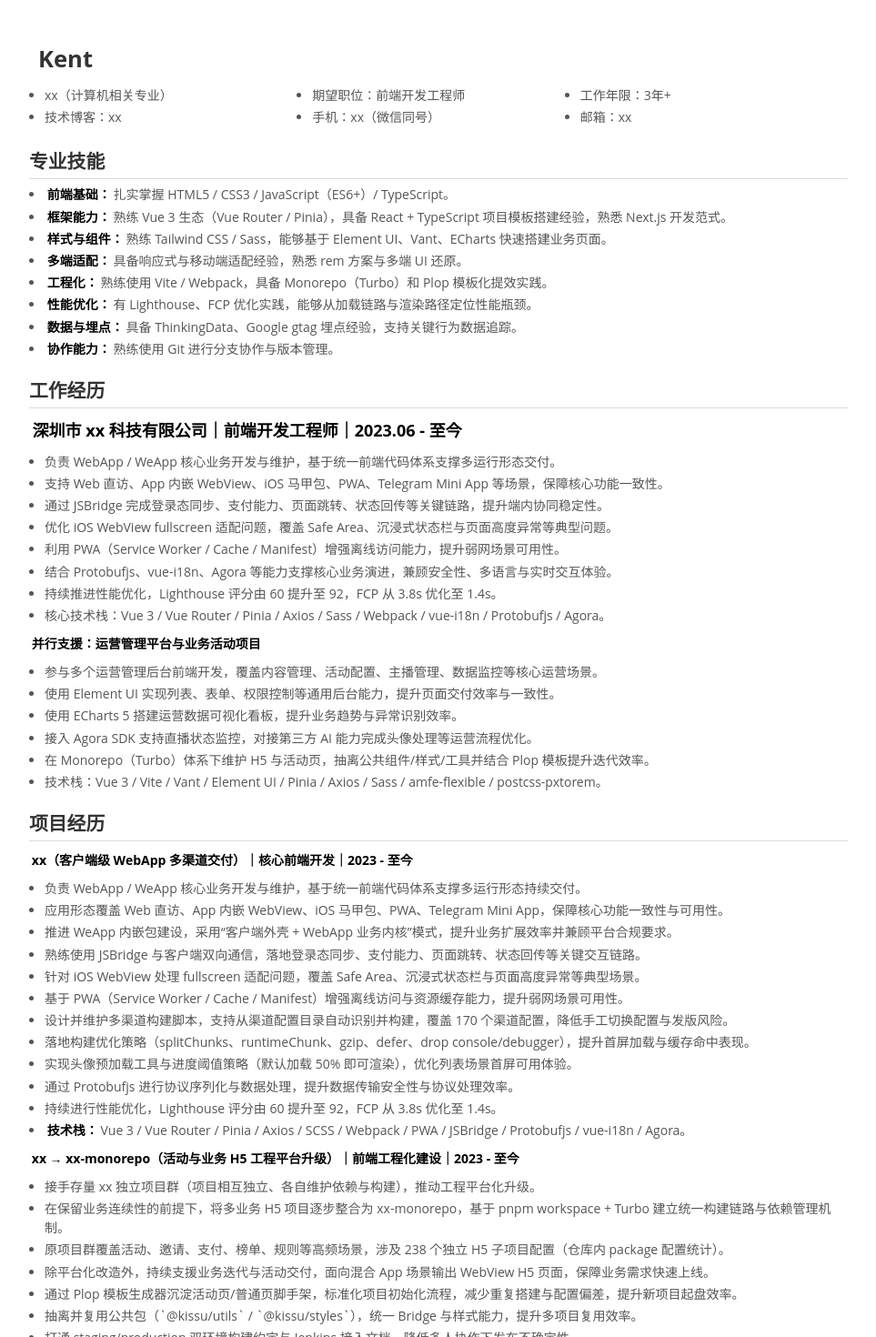
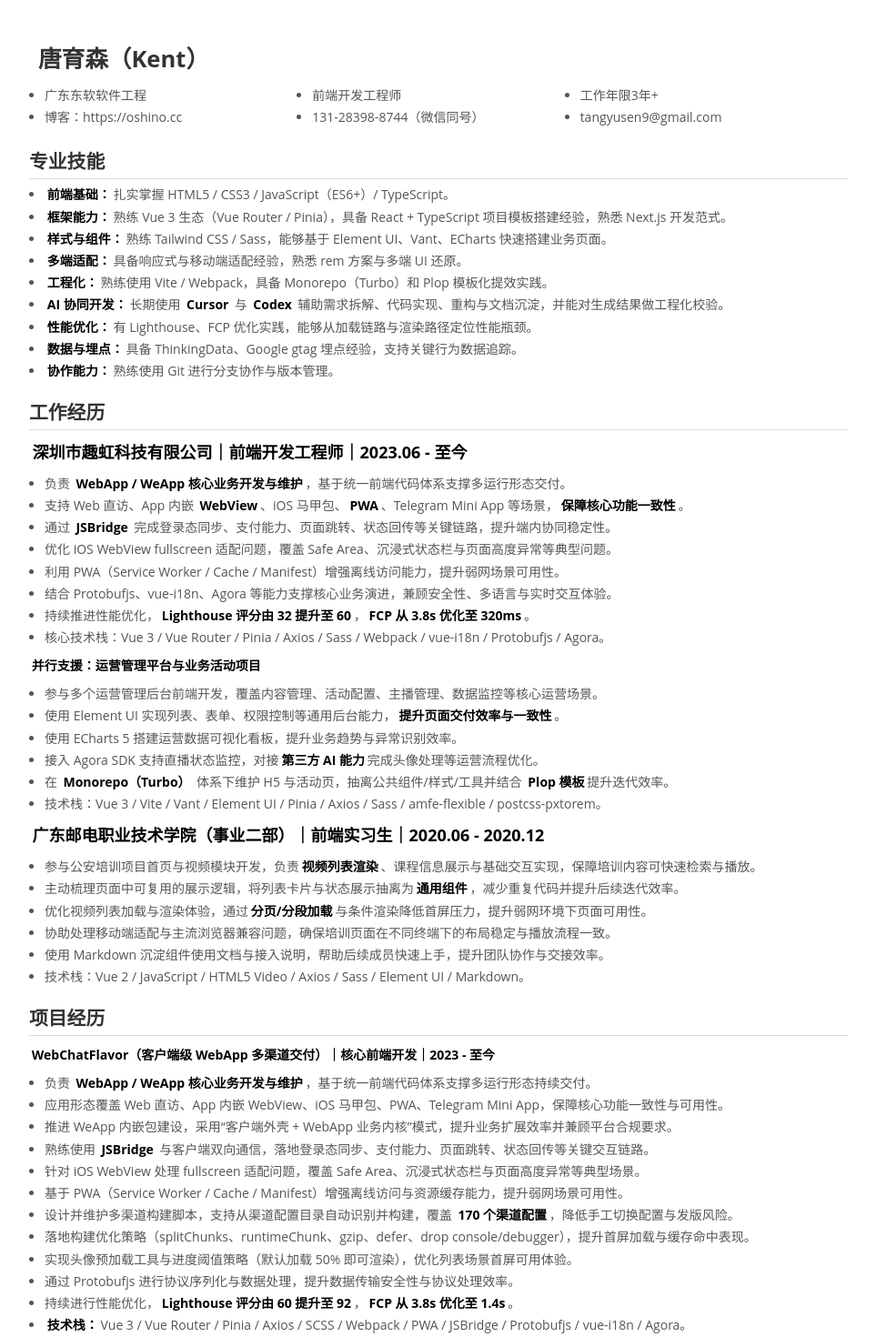
Before and after one commit to ooooshino/ooooshino.github.io, a Vue app: page / in a window 1280 px wide. Shown: the top 1470 px of the page at 91% size, without its empty margins (158-1121 px from the left). Built offline with nearby package versions, Linux system fonts and the light colour scheme.

Commit message:
feat(简历): 新增实习经历并突出AI与项目亮点

```diff
--- a/src/components/CompanyExperience.vue
+++ b/src/components/CompanyExperience.vue
@@ -3,18 +3,18 @@
     <h2>工作经历</h2>
 
     <p>
-      <strong class="text-lg">深圳市 xx 科技有限公司｜前端开发工程师｜2023.06 - 至今</strong>
+      <strong class="text-lg">深圳市趣虹科技有限公司｜前端开发工程师｜2023.06 - 至今</strong>
     </p>
 
     <ul>
       <li>
-        负责 WebApp / WeApp 核心业务开发与维护，基于统一前端代码体系支撑多运行形态交付。
+        负责 <strong>WebApp / WeApp 核心业务开发与维护</strong>，基于统一前端代码体系支撑多运行形态交付。
       </li>
       <li>
-        支持 Web 直访、App 内嵌 WebView、iOS 马甲包、PWA、Telegram Mini App 等场景，保障核心功能一致性。
+        支持 Web 直访、App 内嵌 <strong>WebView</strong>、iOS 马甲包、<strong>PWA</strong>、Telegram Mini App 等场景，<strong>保障核心功能一致性</strong>。
       </li>
       <li>
-        通过 JSBridge 完成登录态同步、支付能力、页面跳转、状态回传等关键链路，提升端内协同稳定性。
+        通过 <strong>JSBridge</strong> 完成登录态同步、支付能力、页面跳转、状态回传等关键链路，提升端内协同稳定性。
       </li>
       <li>
         优化 iOS WebView fullscreen 适配问题，覆盖 Safe Area、沉浸式状态栏与页面高度异常等典型问题。
@@ -26,7 +26,7 @@
         结合 Protobufjs、vue-i18n、Agora 等能力支撑核心业务演进，兼顾安全性、多语言与实时交互体验。
       </li>
       <li>
-        持续推进性能优化，Lighthouse 评分由 60 提升至 92，FCP 从 3.8s 优化至 1.4s。
+        持续推进性能优化，<strong>Lighthouse 评分由 32 提升至 60</strong>，<strong>FCP 从 3.8s 优化至 320ms</strong>。
       </li>
       <li>
         核心技术栈：Vue 3 / Vue Router / Pinia / Axios / Sass / Webpack / vue-i18n / Protobufjs / Agora。
@@ -39,20 +39,44 @@
         参与多个运营管理后台前端开发，覆盖内容管理、活动配置、主播管理、数据监控等核心运营场景。
       </li>
       <li>
-        使用 Element UI 实现列表、表单、权限控制等通用后台能力，提升页面交付效率与一致性。
+        使用 Element UI 实现列表、表单、权限控制等通用后台能力，<strong>提升页面交付效率与一致性</strong>。
       </li>
       <li>
         使用 ECharts 5 搭建运营数据可视化看板，提升业务趋势与异常识别效率。
       </li>
       <li>
-        接入 Agora SDK 支持直播状态监控，对接第三方 AI 能力完成头像处理等运营流程优化。
+        接入 Agora SDK 支持直播状态监控，对接<strong>第三方 AI 能力</strong>完成头像处理等运营流程优化。
       </li>
       <li>
-        在 Monorepo（Turbo）体系下维护 H5 与活动页，抽离公共组件/样式/工具并结合 Plop 模板提升迭代效率。
+        在 <strong>Monorepo（Turbo）</strong> 体系下维护 H5 与活动页，抽离公共组件/样式/工具并结合 <strong>Plop 模板</strong>提升迭代效率。
       </li>
       <li>
         技术栈：Vue 3 / Vite / Vant / Element UI / Pinia / Axios / Sass / amfe-flexible / postcss-pxtorem。
       </li>
     </ul>
+
+    <p>
+      <strong class="text-lg">广东邮电职业技术学院（事业二部）｜前端实习生｜2020.06 - 2020.12</strong>
+    </p>
+    <ul>
+      <li>
+        参与公安培训项目首页与视频模块开发，负责<strong>视频列表渲染</strong>、课程信息展示与基础交互实现，保障培训内容可快速检索与播放。
+      </li>
+      <li>
+        主动梳理页面中可复用的展示逻辑，将列表卡片与状态展示抽离为<strong>通用组件</strong>，减少重复代码并提升后续迭代效率。
+      </li>
+      <li>
+        优化视频列表加载与渲染体验，通过<strong>分页/分段加载</strong>与条件渲染降低首屏压力，提升弱网环境下页面可用性。
+      </li>
+      <li>
+        协助处理移动端适配与主流浏览器兼容问题，确保培训页面在不同终端下的布局稳定与播放流程一致。
+      </li>
+      <li>
+        使用 Markdown 沉淀组件使用文档与接入说明，帮助后续成员快速上手，提升团队协作与交接效率。
+      </li>
+      <li>
+        技术栈：Vue 2 / JavaScript / HTML5 Video / Axios / Sass / Element UI / Markdown。
+      </li>
+    </ul>
   </section>
 </template>
--- a/src/components/Skills.vue
+++ b/src/components/Skills.vue
@@ -7,6 +7,7 @@
       <li><strong>样式与组件：</strong>熟练 Tailwind CSS / Sass，能够基于 Element UI、Vant、ECharts 快速搭建业务页面。</li>
       <li><strong>多端适配：</strong>具备响应式与移动端适配经验，熟悉 rem 方案与多端 UI 还原。</li>
       <li><strong>工程化：</strong>熟练使用 Vite / Webpack，具备 Monorepo（Turbo）和 Plop 模板化提效实践。</li>
+      <li><strong>AI 协同开发：</strong>长期使用 <strong>Cursor</strong> 与 <strong>Codex</strong> 辅助需求拆解、代码实现、重构与文档沉淀，并能对生成结果做工程化校验。</li>
       <li><strong>性能优化：</strong>有 Lighthouse、FCP 优化实践，能够从加载链路与渲染路径定位性能瓶颈。</li>
       <li><strong>数据与埋点：</strong>具备 ThinkingData、Google gtag 埋点经验，支持关键行为数据追踪。</li>
       <li><strong>协作能力：</strong>熟练使用 Git 进行分支协作与版本管理。</li>
--- a/src/components/SoftwareExperience.vue
+++ b/src/components/SoftwareExperience.vue
@@ -2,34 +2,34 @@
   <section>
     <h2>项目经历</h2>
 
-    <p><strong>xx（客户端级 WebApp 多渠道交付）｜核心前端开发｜2023 - 至今</strong></p>
+    <p><strong>WebChatFlavor（客户端级 WebApp 多渠道交付）｜核心前端开发｜2023 - 至今</strong></p>
     <ul>
-      <li>负责 WebApp / WeApp 核心业务开发与维护，基于统一前端代码体系支撑多运行形态持续交付。</li>
+      <li>负责 <strong>WebApp / WeApp 核心业务开发与维护</strong>，基于统一前端代码体系支撑多运行形态持续交付。</li>
       <li>
         应用形态覆盖 Web 直访、App 内嵌 WebView、iOS 马甲包、PWA、Telegram Mini App，保障核心功能一致性与可用性。
       </li>
       <li>推进 WeApp 内嵌包建设，采用“客户端外壳 + WebApp 业务内核”模式，提升业务扩展效率并兼顾平台合规要求。</li>
-      <li>熟练使用 JSBridge 与客户端双向通信，落地登录态同步、支付能力、页面跳转、状态回传等关键交互链路。</li>
+      <li>熟练使用 <strong>JSBridge</strong> 与客户端双向通信，落地登录态同步、支付能力、页面跳转、状态回传等关键交互链路。</li>
       <li>针对 iOS WebView 处理 fullscreen 适配问题，覆盖 Safe Area、沉浸式状态栏与页面高度异常等典型场景。</li>
       <li>基于 PWA（Service Worker / Cache / Manifest）增强离线访问与资源缓存能力，提升弱网场景可用性。</li>
       <li>
-        设计并维护多渠道构建脚本，支持从渠道配置目录自动识别并构建，覆盖 170 个渠道配置，降低手工切换配置与发版风险。
+        设计并维护多渠道构建脚本，支持从渠道配置目录自动识别并构建，覆盖 <strong>170 个渠道配置</strong>，降低手工切换配置与发版风险。
       </li>
       <li>落地构建优化策略（splitChunks、runtimeChunk、gzip、defer、drop console/debugger），提升首屏加载与缓存命中表现。</li>
       <li>实现头像预加载工具与进度阈值策略（默认加载 50% 即可渲染），优化列表场景首屏可用体验。</li>
       <li>通过 Protobufjs 进行协议序列化与数据处理，提升数据传输安全性与协议处理效率。</li>
-      <li>持续进行性能优化，Lighthouse 评分由 60 提升至 92，FCP 从 3.8s 优化至 1.4s。</li>
+      <li>持续进行性能优化，<strong>Lighthouse 评分由 60 提升至 92</strong>，<strong>FCP 从 3.8s 优化至 1.4s</strong>。</li>
       <li><strong>技术栈：</strong>Vue 3 / Vue Router / Pinia / Axios / SCSS / Webpack / PWA / JSBridge / Protobufjs / vue-i18n / Agora。</li>
     </ul>
 
-    <p><strong>xx → xx-monorepo（活动与业务 H5 工程平台升级）｜前端工程化建设｜2023 - 至今</strong></p>
+    <p><strong>kissu-web → kissu-web-monorepo（活动与业务 H5 工程平台升级）｜前端工程化建设｜2023 - 至今</strong></p>
     <ul>
-      <li>接手存量 xx 独立项目群（项目相互独立、各自维护依赖与构建），推动工程平台化升级。</li>
+      <li>接手存量 kissu-web 独立项目群（项目相互独立、各自维护依赖与构建），推动<strong>工程平台化升级</strong>。</li>
       <li>
-        在保留业务连续性的前提下，将多业务 H5 项目逐步整合为 xx-monorepo，基于 pnpm workspace + Turbo 建立统一构建链路与依赖管理机制。
+        在保留业务连续性的前提下，将多业务 H5 项目逐步整合为 kissu-web-monorepo，基于 <strong>pnpm workspace + Turbo</strong> 建立统一构建链路与依赖管理机制。
       </li>
       <li>
-        原项目群覆盖活动、邀请、支付、榜单、规则等高频场景，涉及 238 个独立 H5 子项目配置（仓库内 package 配置统计）。
+        原项目群覆盖活动、邀请、支付、榜单、规则等高频场景，涉及 <strong>238 个独立 H5 子项目配置</strong>（仓库内 package 配置统计）。
       </li>
       <li>
         除平台化改造外，持续支援业务迭代与活动交付，面向混合 App 场景输出 WebView H5 页面，保障业务需求快速上线。
@@ -39,15 +39,15 @@
       </li>
       <li>抽离并复用公共包（`@kissu/utils` / `@kissu/styles`），统一 Bridge 与样式能力，提升多项目复用效率。</li>
       <li>打通 staging/production 双环境构建约定与 Jenkins 接入文档，降低多人协作下发布不确定性。</li>
-      <li>建设 React + TypeScript + Vite 活动模板，补齐非 Vue 技术栈能力，为后续多技术栈接入提供基础。</li>
+      <li>建设 <strong>React + TypeScript + Vite</strong> 活动模板，补齐非 Vue 技术栈能力，为后续多技术栈接入提供基础。</li>
       <li>推动活动模板工程化升级（ESLint/Prettier/Husky/lint-staged）并统一构建约定，提升代码一致性与交付稳定性。</li>
       <li><strong>技术栈：</strong>Vue 3 / React / Vite / Turbo / pnpm workspace / Plop / Sass / postcss-pxtorem / ESLint / Prettier / Jenkins / Vant。</li>
     </ul>
 
-    <p><strong>xx（运营管理后台）｜后台前端开发｜2023 - 至今</strong></p>
+    <p><strong>jasmin_web_operation（运营管理后台）｜后台前端开发｜2023 - 至今</strong></p>
     <ul>
       <li>参与运营管理后台核心模块开发，覆盖统计报表、配置管理、用户与主播管理等运营链路。</li>
-      <li>维护 8 条并行分支，对应 8 个运营平台版本，支撑多平台差异化配置与同步迭代发布。</li>
+      <li>维护 <strong>8 条并行分支</strong>，对应 8 个运营平台版本，支撑多平台差异化配置与同步迭代发布。</li>
       <li>基于 Vue2 + Vuex + Vue Router + Element UI 构建后台交互与权限路由流程，提升运营配置效率。</li>
       <li>接入多类报表下载与 Excel 导入导出能力，支撑运营数据分析与日常对账场景。</li>
       <li>接入 Agora SDK 用于 1v1 通话过程监控与巡检，提升异常识别与运营干预效率。</li>
--- a/src/components/Summary.vue
+++ b/src/components/Summary.vue
@@ -5,7 +5,7 @@
       <li>具备从需求分析、方案设计到上线交付的完整前端工程实践，能够独立负责核心模块落地。</li>
       <li>对 UI 还原与交互细节有较高要求，兼顾用户体验、性能优化与可维护性。</li>
       <li>具备良好的跨团队沟通与协作能力，能够在业务、产品、客户端之间高效推进复杂需求落地。</li>
-      <li>熟练使用 AI 辅助开发工具进行提效，并能对生成内容进行工程化甄别、重构与质量把控。</li>
+      <li>熟练使用 <strong>AI 辅助开发工具</strong>进行提效，并能对生成内容进行<strong>工程化甄别、重构与质量把控</strong>。</li>
       <li>持续关注前端新技术并落地到实际项目，具备较强学习能力与技术自驱力。</li>
     </ul>
   </section>
--- a/src/components/UserInfo.vue
+++ b/src/components/UserInfo.vue
@@ -1,14 +1,14 @@
 <template>
   <section>
     <div>
-      <h3 class="text-center sm:text-left break-words">Kent</h3>
-      <ul class="flex flex-wrap">
-        <li class="w-full md:w-1/3 md:pr-2 break-words box-border">xx（计算机相关专业）</li>
-        <li class="w-full md:w-1/3 md:pr-2 break-words box-border">期望职位：前端开发工程师</li>
-        <li class="w-full md:w-1/3 md:pr-2 break-words box-border">工作年限：3年+</li>
-        <li class="w-full md:w-1/3 md:pr-2 break-words box-border">技术博客：xx</li>
-        <li class="w-full md:w-1/3 md:pr-2 break-words box-border">手机：xx（微信同号）</li>
-        <li class="w-full md:w-1/3 md:pr-2 break-words box-border">邮箱：xx</li>
+      <h3 class="text-center sm:text-left break-words">唐育森（Kent）</h3>
+      <ul class="flex flex-wrap user-info-grid">
+        <li class="w-full md:w-1/3 md:pr-2 break-words box-border">广东东软软件工程</li>
+        <li class="w-full md:w-1/3 md:pr-2 break-words box-border">前端开发工程师</li>
+        <li class="w-full md:w-1/3 md:pr-2 break-words box-border">工作年限3年+</li>
+        <li class="w-full md:w-1/3 md:pr-2 break-words box-border">博客：https://oshino.cc</li>
+        <li class="w-full md:w-1/3 md:pr-2 break-words box-border">131-28398-8744（微信同号）</li>
+        <li class="w-full md:w-1/3 md:pr-2 break-words box-border">tangyusen9@gmail.com</li>
       </ul>
     </div>
   </section>
```
Also changed, not shown: src/style.postcss (+13 -0 lines).
